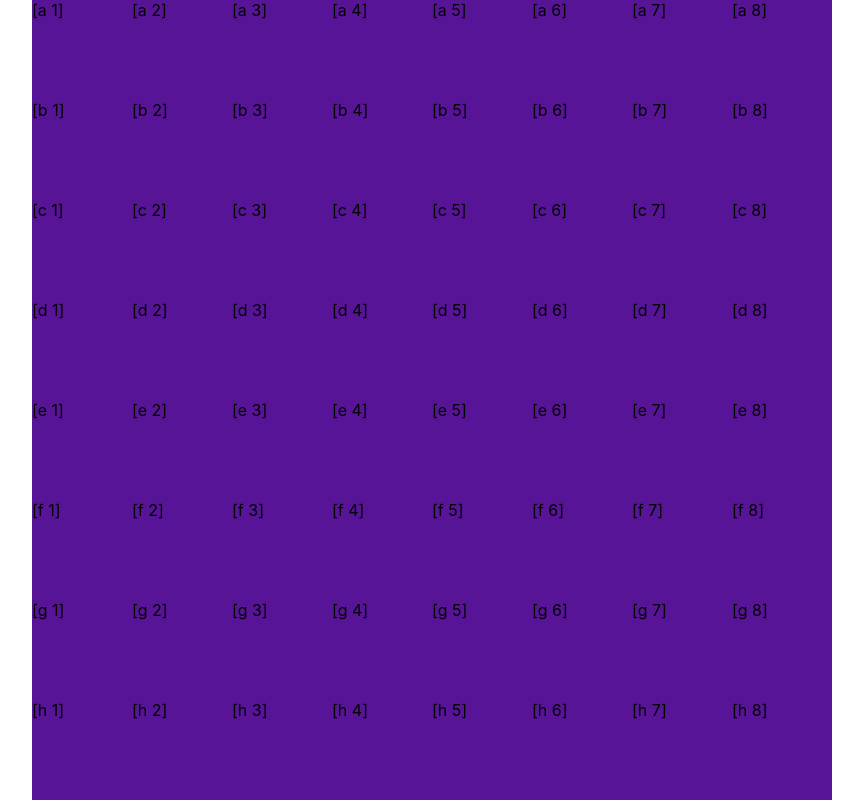
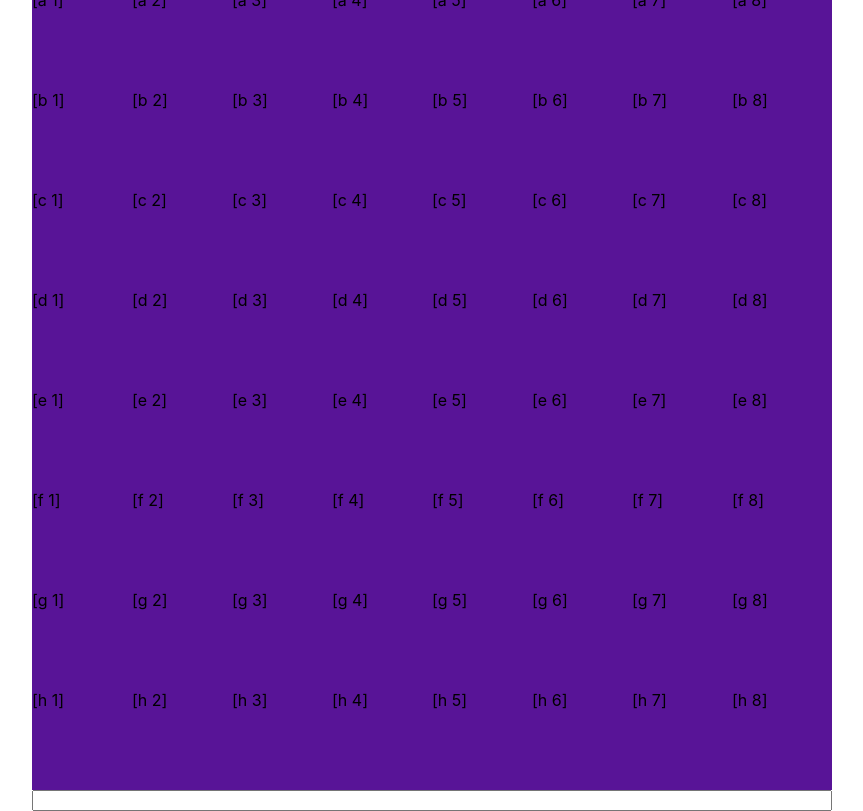
Before and after one commit to rachuism/wordle-multilanguage, a React (Create React App) app: page / in a window 1280 px wide. Shown: the whole page, without its empty margins (208-1071 px from the left). Built offline with nearby package versions, Linux system fonts and the light colour scheme.

Commit message:
Start to add keyboard support

```diff
--- a/src/App.tsx
+++ b/src/App.tsx
@@ -1,10 +1,11 @@
 import './App.css';
-import Wordleboard from './components/Wordleboard';
+import Wordleboard, {Logger} from './components/Wordleboard';
 
 function App() {
   return (
     <div id="app">
       <Wordleboard/>
+      <Logger/>
     </div>
   );
 }
--- a/src/components/Wordleboard.tsx
+++ b/src/components/Wordleboard.tsx
@@ -1,8 +1,29 @@
-import react from 'react';
+import react, {ChangeEvent, useState} from 'react';
 import './Wordleboard.css'
 
 const verticalAxis = [1, 2, 3, 4, 5, 6, 7, 8];
 const horizontalAxis = ["a", "b", "c", "d", "e", "f", "g", "h"];
+
+export const Logger = () => {
+    // Inputs with `onChange` should be controlled,
+    // e.g. they have to have a value:
+    const [value, setValue] = useState('');
+
+    // e.target is a reference to the element
+    // this event was fired on.
+    const logAndUpdate = (e: ChangeEvent): void => {
+      const newValue = (e.target as HTMLTextAreaElement).value;
+      console.log(newValue);
+      setValue(newValue);
+    }
+
+    return (
+      <input
+        type="text"
+        onChange={logAndUpdate}
+        value={value} />
+    );
+  }
 
 export default function Wordleboard() {
     let board = [];
```
